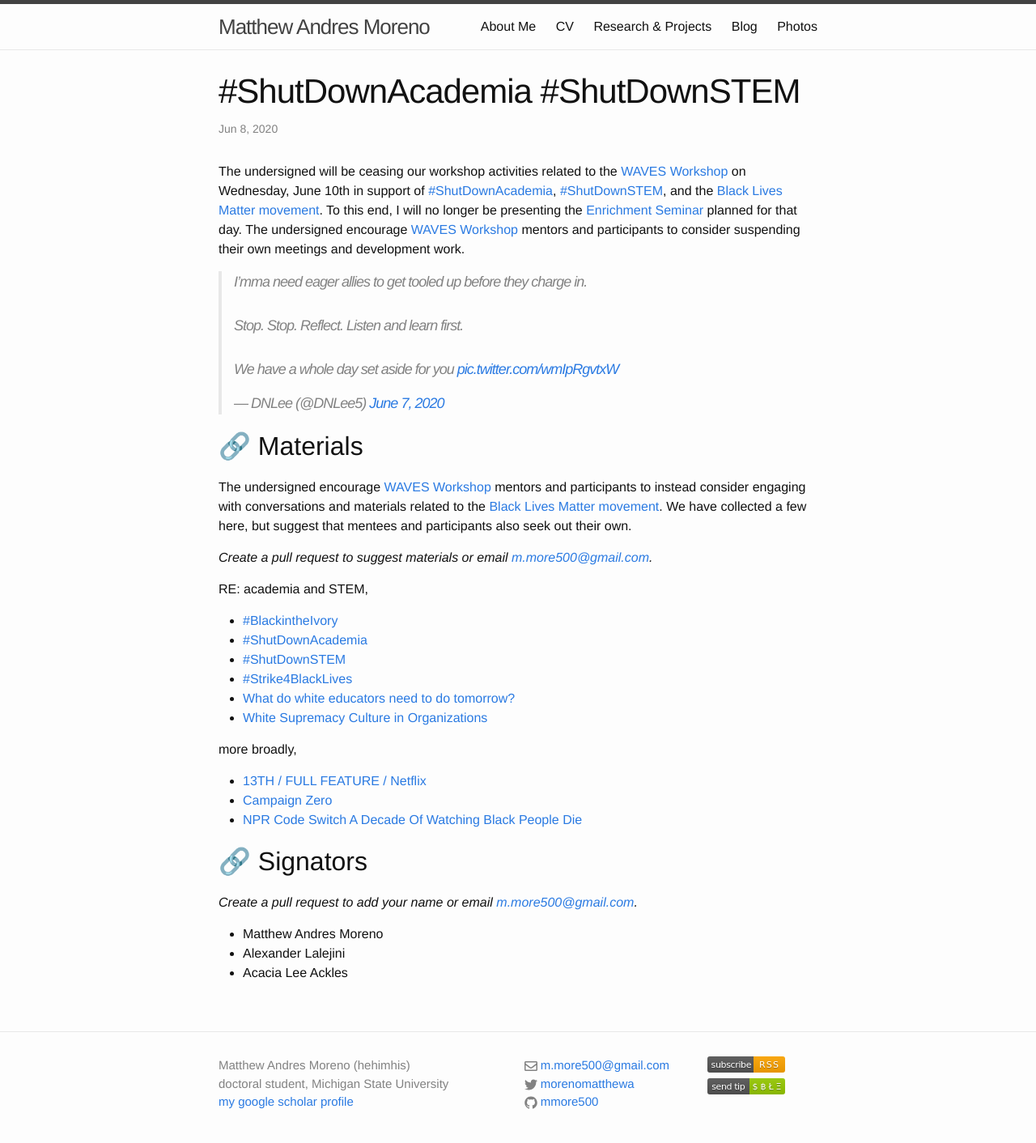
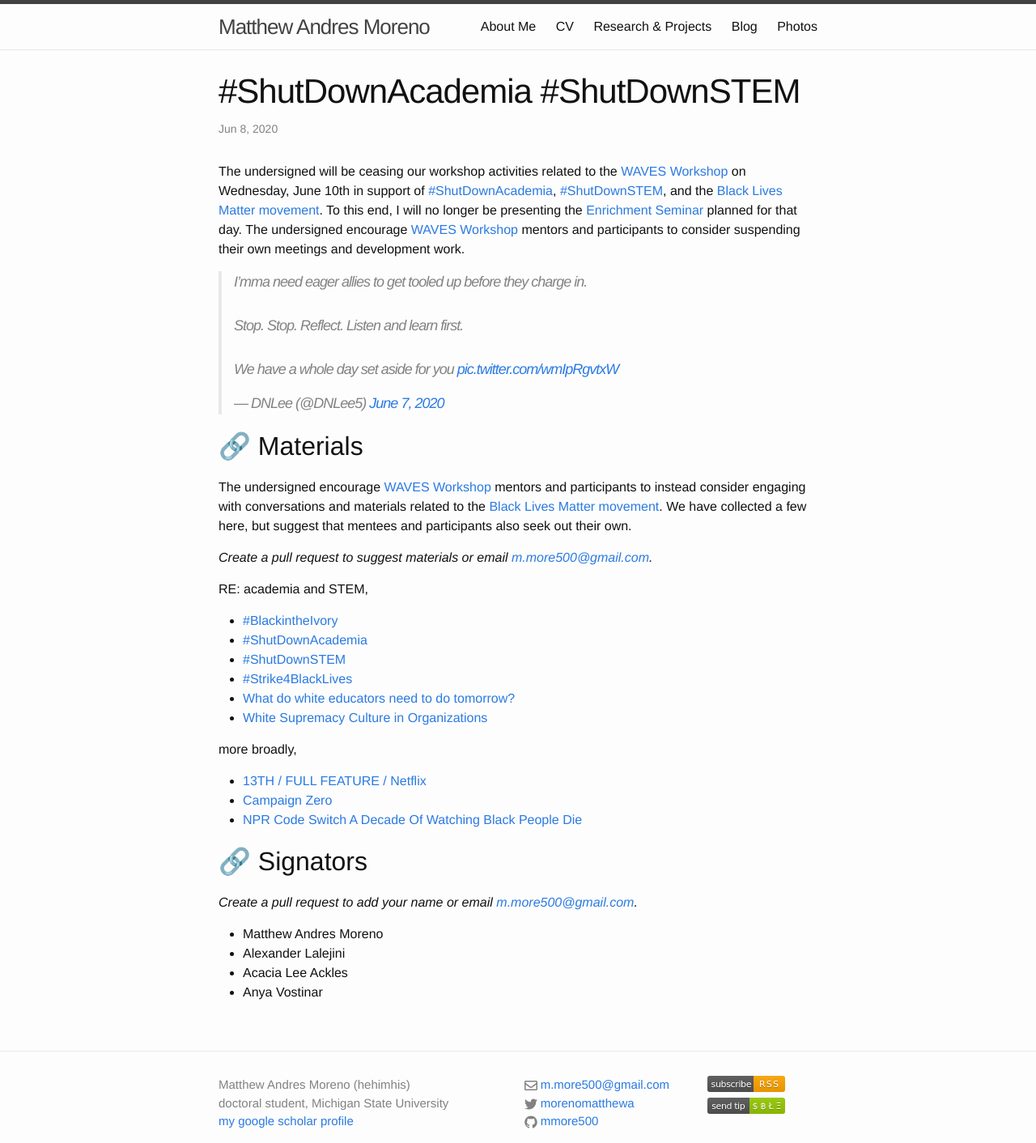
Before and after one commit to mmore500/mmore500.github.io, a Jekyll site: the page built from blog_personal/_posts/2020-06-08-shutdown-stem.md, in a window 1280 px wide. Shown: the whole page at 81% size. Built offline with Jekyll 4.4.1, drawn with Linux system fonts in a browser that asks for light colours; comment, search, counter and statistics services are not loaded; before the commit the page ends 1388 px from its top, so only the background shows below that.

Commit message:
Add Anya to #shutdownstem

```diff
--- a/blog_personal/_posts/2020-06-08-shutdown-stem.md
+++ b/blog_personal/_posts/2020-06-08-shutdown-stem.md
@@ -38,3 +38,4 @@ more broadly,
 * Matthew Andres Moreno
 * Alexander Lalejini
 * Acacia Lee Ackles
+* Anya Vostinar
```
